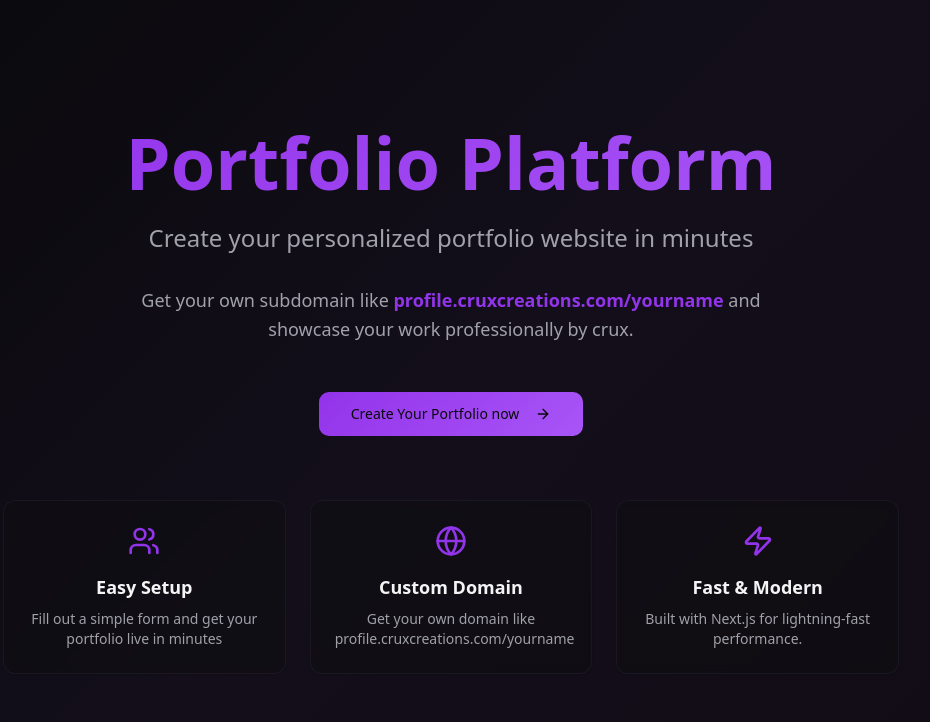
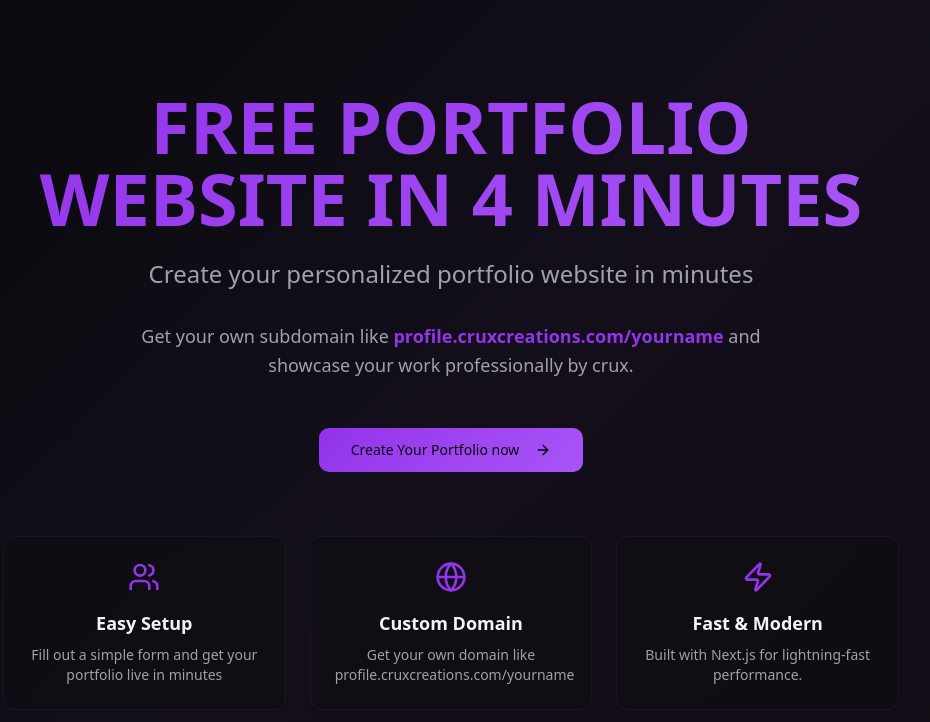
Before and after one commit to Adeebrq/website-builder-2, a Next.js app: page / in a window 1280 px wide. Shown: the top 722 px of the page, without its empty margins (189-1119 px from the left). Built offline with nearby package versions, Linux system fonts and the light colour scheme.

Commit message:
bug(text): fix text

```diff
--- a/src/app/page.tsx
+++ b/src/app/page.tsx
@@ -19,7 +19,7 @@ export default function Page() {
       <section className="min-h-screen flex items-center justify-center px-6 py-20">
         <div className="max-w-4xl mx-auto text-center">
           <h1 className="text-5xl md:text-7xl font-bold bg-gradient-primary bg-clip-text text-transparent mb-6">
-            Portfolio Platform
+            FREE PORTFOLIO WEBSITE IN 4 MINUTES
           </h1>
           <p className="text-xl md:text-2xl text-muted-foreground font-light mb-8">
             Create your personalized portfolio website in minutes
```
